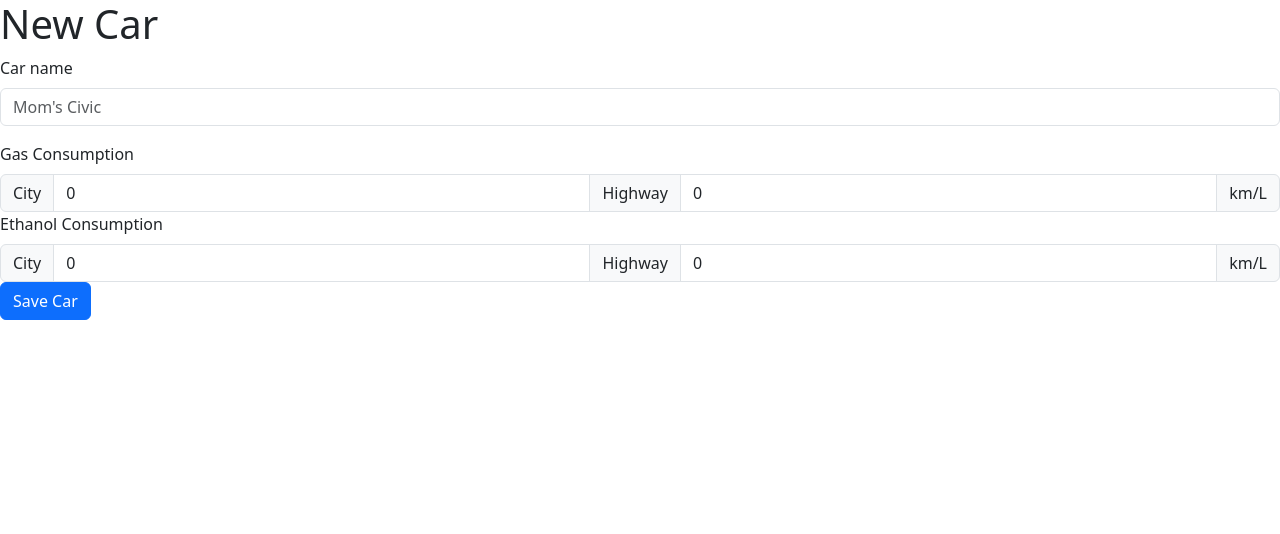
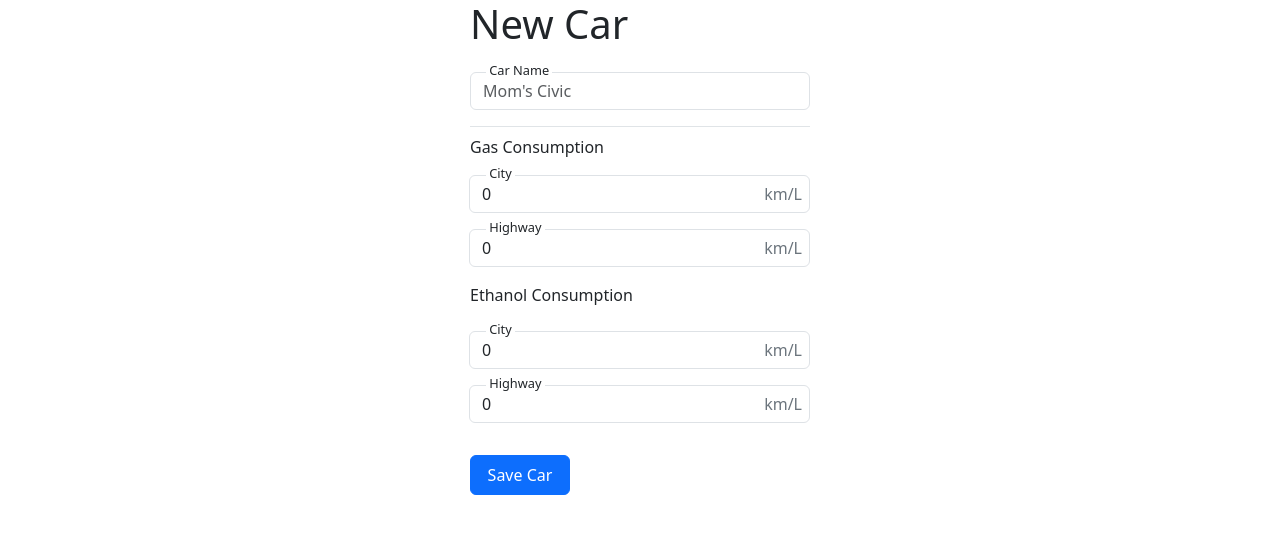
Before and after one commit to caioNapoles/elba, a React (Vite) app: page / in a window 1280 px wide. Shown: the top 534 px of the page. Built offline with nearby package versions, Linux system fonts and the light colour scheme.

Commit message:
Stylized the component CarCreationScreen

```diff
--- /dev/null
+++ b/src/components/CarCreator/CarCreationScreen.css
@@ -0,0 +1,90 @@
+.screen {
+        width: 100%;
+        display: flex;
+}
+
+
+.carCreation {
+    display: flex;
+    flex-direction: column;
+    align-items: start;
+    justify-content: start;
+    height: 100vh;
+    margin: 0 auto;
+}
+
+
+
+input[type=number]::-webkit-outer-spin-button,
+input[type=number]::-webkit-inner-spin-button {
+  -webkit-appearance: none;
+  margin: 0;
+}
+
+input[type=number] {
+  -moz-appearance: textfield;
+}
+
+
+.saveBtn{
+    margin-top: 2rem;
+    width: 100px;
+    height: 40px;
+    color: white;
+    border: none;
+    border-radius: 5px;
+    cursor: pointer;
+    font-size: 16px;
+}
+
+.input-with-unit {
+    position: relative;
+    max-width: 546px;
+  }
+
+.input-with-unit input {
+    padding-right: 6rem;
+    width: 700px;
+}
+
+.input-with-unit .unit {
+    position: absolute;
+    right: 0.5em;
+    top: 50%;
+    transform: translateY(-50%);
+    pointer-events: none;
+    color: #6c757d; /* Cor do texto */
+  }
+
+.overTextForm{
+    font-size: 0.8rem;
+    background-color: white;
+    position: absolute;
+    top: -.7rem;
+    left: 1rem;
+    z-index: 10;
+    padding: 0 0.2rem 0 0.2rem;
+}
+
+.input-with-unit input:focus {
+    outline: none;
+    box-shadow: none;
+    border-color: initial; /* Ajuste conforme necessário */
+}
+
+.carName {
+    position: relative;
+    margin-top: 1rem;
+}
+
+.line {
+    display: block;
+    border-top: #e0e4e7 solid 1px;
+
+}
+
+.carName input:focus {
+    outline: none;
+    box-shadow: none;
+    border-color: initial; /* Ajuste conforme necessário */
+  }
--- a/src/components/CarCreator/CarCreationScreen.tsx
+++ b/src/components/CarCreator/CarCreationScreen.tsx
@@ -1,6 +1,7 @@
 import { useState } from "react";
 import { Button, Form, InputGroup, Alert } from "react-bootstrap";
 import Car from "../../class/Car";
+import "./CarCreationScreen.css";
 
 const CarCreationScreen = () => {
   const [carName, setCarName] = useState("");
@@ -33,7 +34,8 @@ const CarCreationScreen = () => {
   };
 
   return (
-    <>
+    <div className="screen">
+    <div className="carCreation">
       <h1>New Car</h1>
       <Alert
         show={alert}
@@ -45,57 +47,77 @@ const CarCreationScreen = () => {
       </Alert>
       <Form>
         <Form.Group className="mb-3" controlId="carName">
-          <Form.Label>Car name</Form.Label>
+          <div className="carName">
+          <span className="overTextForm">Car Name</span>
+
           <Form.Control
             placeholder="Mom's Civic"
             value={carName}
             onChange={(e) => setCarName(e.target.value)}
           />
+          </div>
         </Form.Group>
+        <span className="line"></span>
+        <Form.Label className="mt-2">Gas Consumption</Form.Label>
 
-        <Form.Label>Gas Consumption</Form.Label>
+        <div className="input-with-unit">
+          <InputGroup className="mt-2">
 
-        <InputGroup>
-          <InputGroup.Text id="inputGroup-sizing-default">City</InputGroup.Text>
+            <span className="overTextForm">City</span>
             <Form.Control
+              className="rounded"
               type="number"
               value={gasCityConsumption}
               onChange={(e) => setGasCityConsumption(Number(e.target.value))}
             />
-          <InputGroup.Text id="inputGroup-sizing-default">
-            Highway
-          </InputGroup.Text>
+            <span className="unit">km/L</span>
+          </InputGroup>
+        </div>
+
+        <div className="input-with-unit mt-2">
+          <InputGroup className="mt-3">
+            <span className="overTextForm">Highway</span>
+
             <Form.Control
+              className="rounded"
               type="number"
               value={gasHighwayConsumption}
               onChange={(e) => setGasHighwayConsumption(Number(e.target.value))}
             />
-          <InputGroup.Text id="inputGroup-sizing-default">km/L</InputGroup.Text>
+            <span className="unit">km/L</span>
           </InputGroup>
+        </div>
 
-        <Form.Label>Ethanol Consumption</Form.Label>
-        <InputGroup>
-          <InputGroup.Text id="inputGroup-sizing-default">City</InputGroup.Text>
+        <Form.Label className="mt-3">Ethanol Consumption</Form.Label>
+        <div className="input-with-unit">
+          <InputGroup className="mt-3">
+            <span className="overTextForm">City</span>
             <Form.Control
+              className="rounded"
               type="number"
               value={ethanolCityConsumption}
               onChange={(e) => setEthanolCityConsumption(Number(e.target.value))}
             />
-          <InputGroup.Text id="inputGroup-sizing-default">
-            Highway
-          </InputGroup.Text>
+            <span className="unit">km/L</span>
+          </InputGroup>
+        </div>
+
+        <div className="input-with-unit mt-2">
+          <InputGroup className="mt-3">
+            <span className="overTextForm">Highway</span>
             <Form.Control
+              className="rounded"
               type="number"
               value={ethanolHighwayConsumption}
-            onChange={(e) =>
-              setEthanolHighwayConsumption(Number(e.target.value))
-            }
+              onChange={(e) => setEthanolHighwayConsumption(Number(e.target.value))}
             />
-          <InputGroup.Text id="inputGroup-sizing-default">km/L</InputGroup.Text>
+            <span className="unit">km/L</span>
           </InputGroup>
+        </div>
       </Form>
-      <Button onClick={handleSubmit}>Save Car</Button>
-    </>
+      <Button className="saveBtn" onClick={handleSubmit}>Save Car</Button>
+    </div>
+    </div>
   );
 };
 
```
Lines whose indentation alone changed are shown as unchanged.
